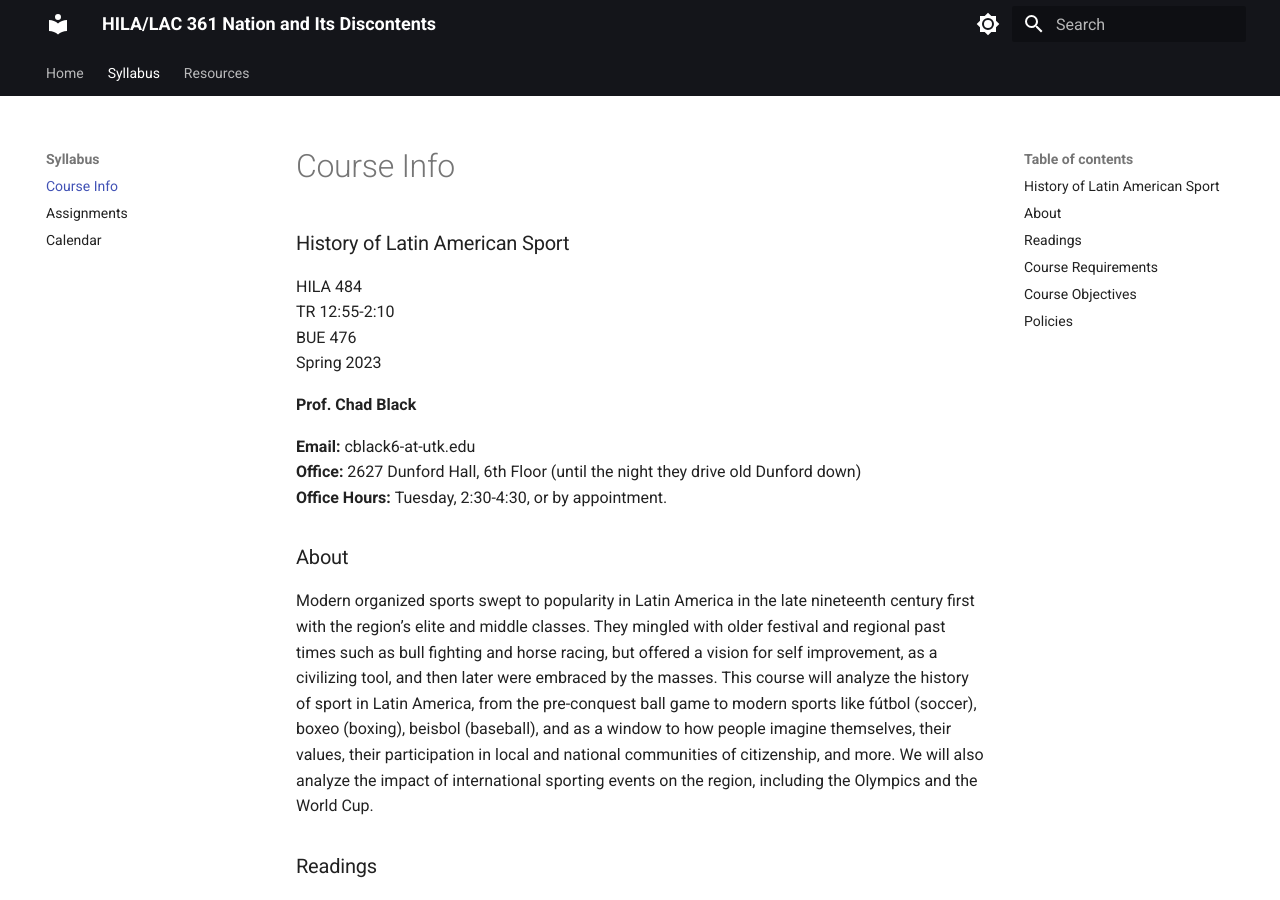
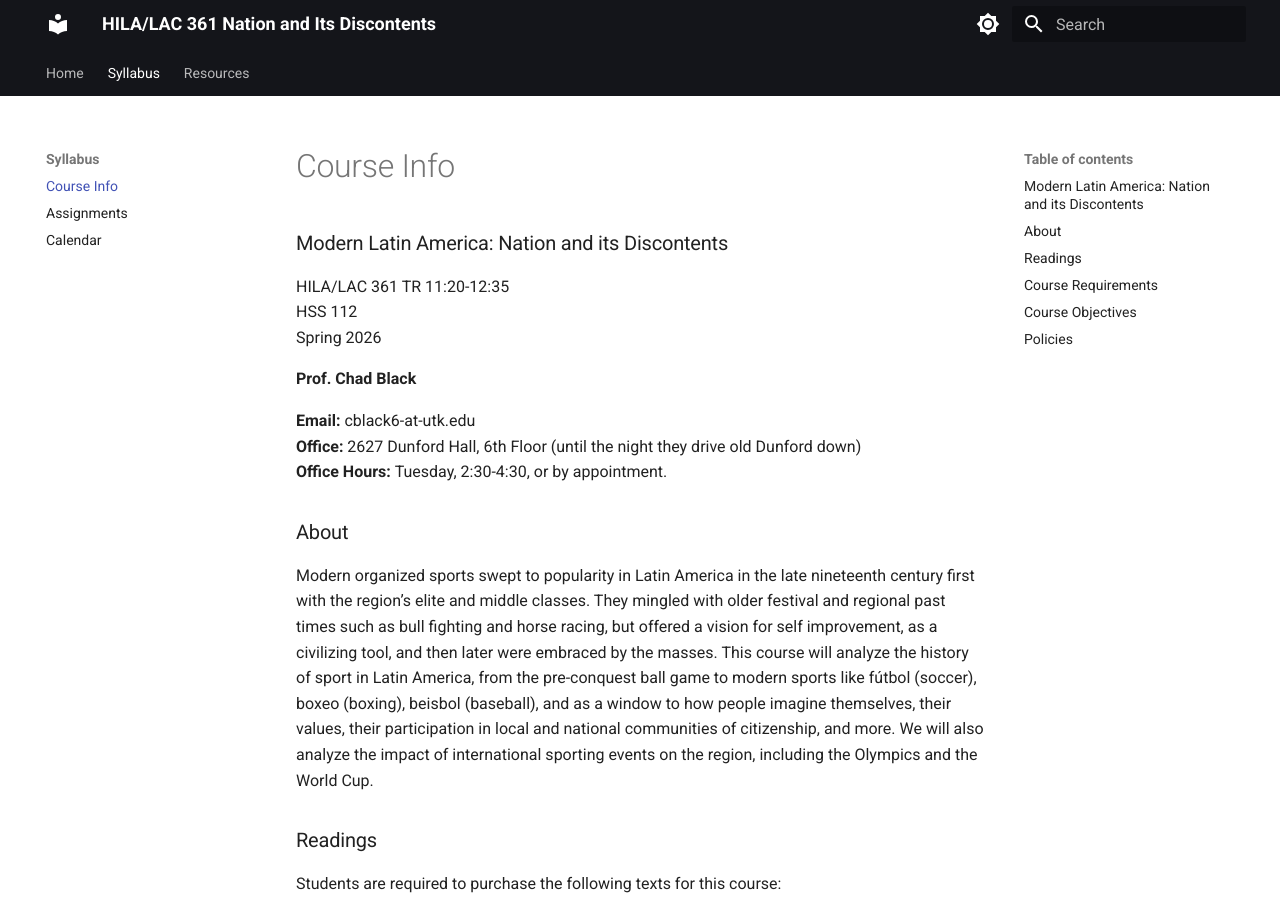
Before and after one commit to chadblack/361S2026, an MkDocs documentation site: the page built from docs/syllabus.md, in a window 1280 px wide and 900 px high. Built offline with MkDocs 1.6.1 and Material for MkDocs 9.7.7, drawn with Linux system fonts in a browser that asks for light colours.

Commit message:
Update syllabus.md

```diff
--- a/docs/syllabus.md
+++ b/docs/syllabus.md
@@ -2,12 +2,12 @@
 title: Course Info
 ---
 
-### History of Latin American Sport
+### Modern Latin America: Nation and its Discontents
 
-HILA 484
-TR 12:55-2:10
-BUE 476
-Spring 2023
+HILA/LAC 361
+TR 11:20-12:35
+HSS 112
+Spring 2026
 
 **Prof. Chad Black**
 
```
